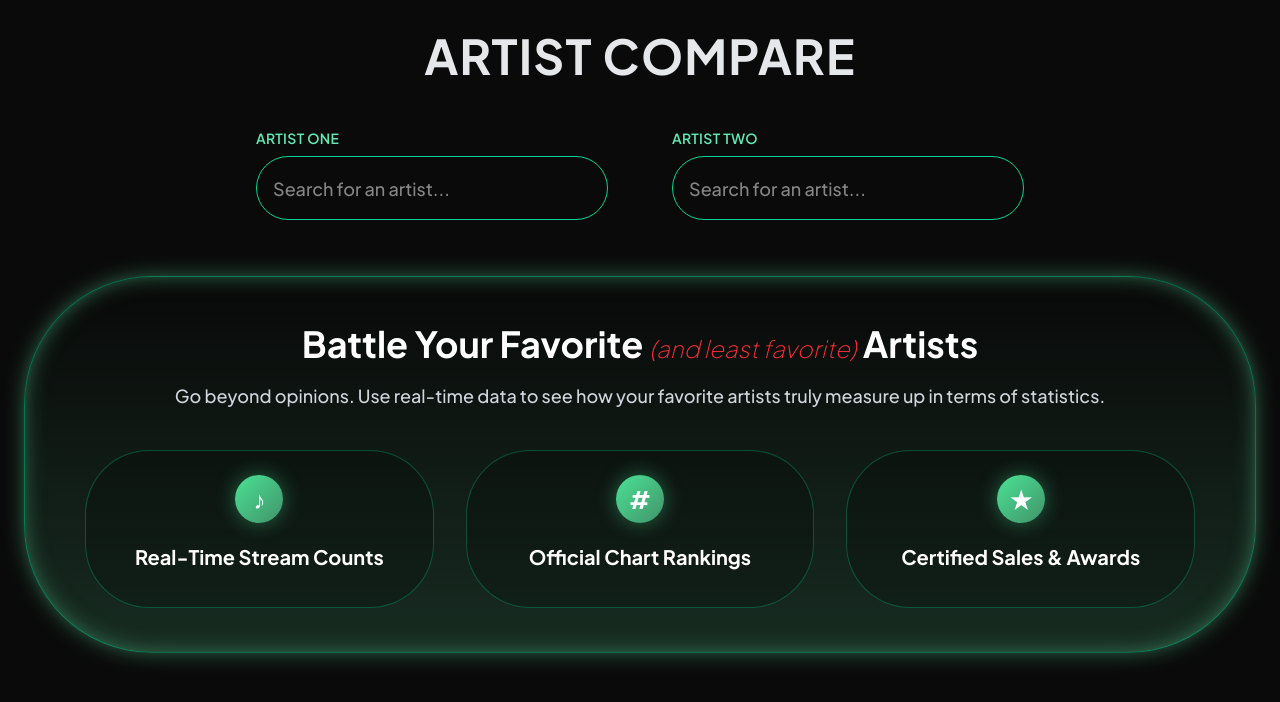
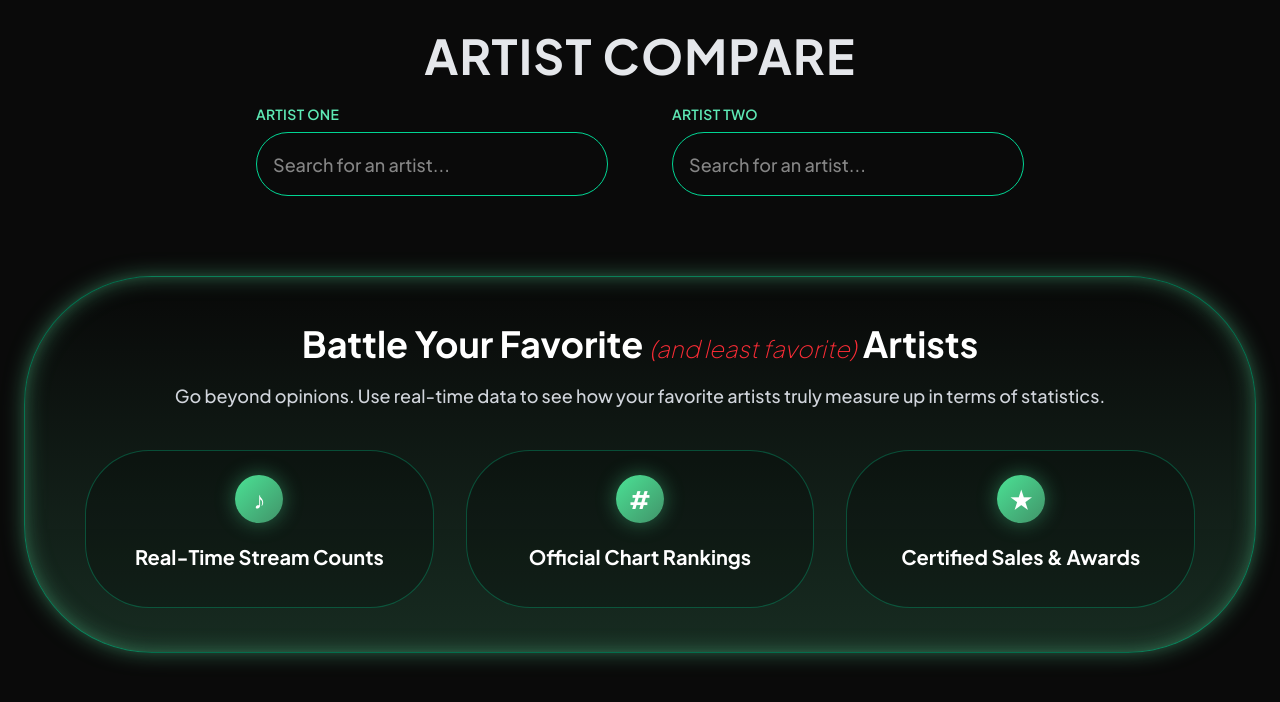
Before and after one commit to sandro21/ArtistCompare, a Next.js app: page / in a window 1280 px wide. Shown: the top 702 px of the page. Built offline with nearby package versions, Linux system fonts and the light colour scheme.

Commit message:
improved responsiveness

```diff
--- a/app/page.tsx
+++ b/app/page.tsx
@@ -58,8 +58,8 @@ export default function Home() {
   }, [pair]);
 
   return (
-    <div className="flex flex-col items-center min-h-screen gap-6 pt-8 px-4 sm:px-6 pb-16">
-      <section className="w-full flex flex-col items-center gap-12">
+    <div className="flex flex-col items-center min-h-screen gap-6 pt-8 px-4 sm:px-6 pb-16 sm:gap-12">
+      <section className="w-full flex flex-col items-center gap-12 sm:gap-6">
         <h1 className="text-center text-4xl md:text-5xl font-bold tracking-wide text-gray-200 uppercase">
           Artist Compare
         </h1>
@@ -69,7 +69,7 @@ export default function Home() {
       {!showContent && <Description />}
 
       {showContent && (
-        <section className="flex flex-col items-center gap-10 sm:gap-20 w-full relative">
+        <section className="flex flex-col items-center gap-10 sm:gap-18 w-full relative">
           {/* Sticky Artist Images */}
           <StickyArtistImages artistA={duo[0]} artistB={duo[1]} />
 
```
